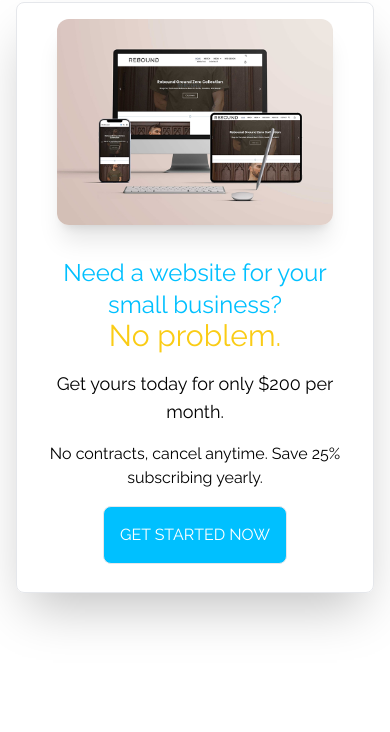
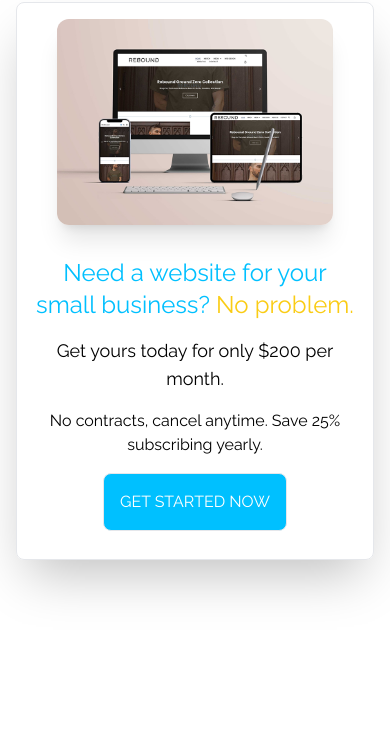
Before and after one commit to MonkeyCrumbs999/webwave-building, a website: page src/index.html in a window 390 px wide. Shown: the part 112-844 px from the top of the page. Drawn offline with nearby package versions, Linux system fonts and the light colour scheme; files that its build step writes are made by us from their sources; a web font is replaced by a local one.

Commit message:
lowered font size for h2

```diff
--- a/src/index.html
+++ b/src/index.html
@@ -171,7 +171,7 @@
               Need a website for your small business?
             </h1>
             <h2
-              class="inline-block text-3xl lg:text-5xl lg:mt-3 text-yellow-400 mt-[-3px]">
+              class="inline-block text-2xl lg:text-5xl lg:mt-3 text-yellow-400 mt-[-3px]">
               No problem.
             </h2>
 
```
